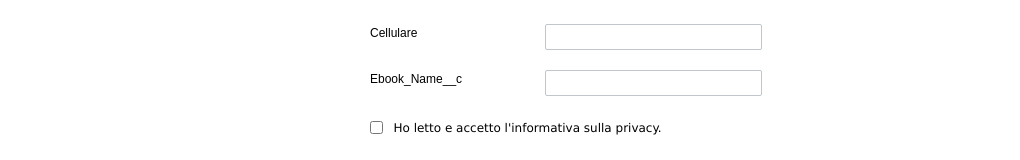
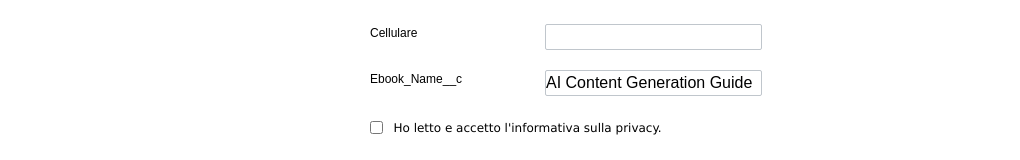
Before and after one commit to Abdullah5111/grow-to-prime, a Next.js app: page /ebook in a window 1280 px wide. Shown: the part 440-600 px from the top of the page, without its empty margins (1-1021 px from the left). Built offline with nearby package versions, Linux system fonts and the light colour scheme; no server answers.

Commit message:
ebook form

```diff
--- a/src/app/ebook/page.tsx
+++ b/src/app/ebook/page.tsx
@@ -62,6 +62,27 @@ function EbookContent() {
       console.error('Error processing fallback queue:', error)
     }
   }, [])
+
+  // Ensure form initialization after component mounts
+  useEffect(() => {
+    const initializeForm = () => {
+      const ebookField = document.getElementById('LEADCF24')
+      if (ebookField && !ebookField.value) {
+        console.log('📚 Setting ebook field from React:', ebookDisplayName)
+        ebookField.value = ebookDisplayName
+      }
+
+      // Re-run the initialization function from the script
+      if (typeof (window as any).initializeFormData === 'function') {
+        console.log('🔄 Re-running form initialization...')
+        ;(window as any).initializeFormData()
+      }
+    }
+
+    // Run after a short delay to ensure the form HTML is rendered
+    const timer = setTimeout(initializeForm, 100)
+    return () => clearTimeout(timer)
+  }, [ebookDisplayName])
 
   return (
     <div className="bg-white">
@@ -281,13 +302,22 @@ function EbookContent() {
           }
 
           // Autopopolazione UTM + referrer + ebook (se passato in URL)
-          (function(){
+          function initializeFormData() {
+            console.log('🔄 Initializing form data...');
             var form = document.getElementById('webform886339000000817757');
-            if(!form) return;
+            if(!form) {
+              console.log('❌ Form not found');
+              return;
+            }
+
             var params = new URLSearchParams(window.location.search);
+            console.log('📋 URL Parameters found:', Object.fromEntries(params.entries()));
+
+            // Add UTM parameters
             ['utm_source','utm_medium','utm_campaign','utm_term','utm_content'].forEach(function(k){
               var v = params.get(k);
               if(v){
+                console.log('➕ Adding UTM parameter:', k, '=', v);
                 var input = document.createElement('input');
                 input.type = 'hidden';
                 input.name = k;
@@ -295,19 +325,44 @@ function EbookContent() {
                 form.appendChild(input);
               }
             });
+
+            // Add referrer
             var ref = document.referrer || params.get('ref') || '';
             if(ref){
+              console.log('➕ Adding referrer:', ref);
               var r = document.createElement('input');
               r.type = 'hidden';
               r.name = 'referrer';
               r.value = ref;
               form.appendChild(r);
             }
+
+            // Set ebook field from URL parameter
             var ebookField = document.getElementById('LEADCF24');
-            if(ebookField && !ebookField.value && params.get('ebook')){
-              ebookField.value = params.get('ebook');
+            var ebookParam = params.get('ebook');
+            if(ebookParam){
+              console.log('📚 Setting ebook field to:', ebookParam);
+              ebookField.value = ebookParam;
+            } else {
+              // Fallback to ebookDisplayName from React
+              var ebookDisplayName = '${ebookDisplayName}';
+              if(ebookDisplayName && ebookDisplayName !== '${ebookDisplayName}'){
+                console.log('📚 Setting ebook field to display name:', ebookDisplayName);
+                ebookField.value = ebookDisplayName;
+              }
             }
-          })();
+
+            console.log('✅ Form data initialization complete');
+          }
+
+          // Expose function to window for React to call
+          window.initializeFormData = initializeFormData;
+
+          // Run immediately and also when DOM is ready
+          initializeFormData();
+          if (document.readyState === 'loading') {
+            document.addEventListener('DOMContentLoaded', initializeFormData);
+          }
 
           function checkMandatory886339000000817757(){
             console.log('🚀 FORM VALIDATION STARTED');
```
